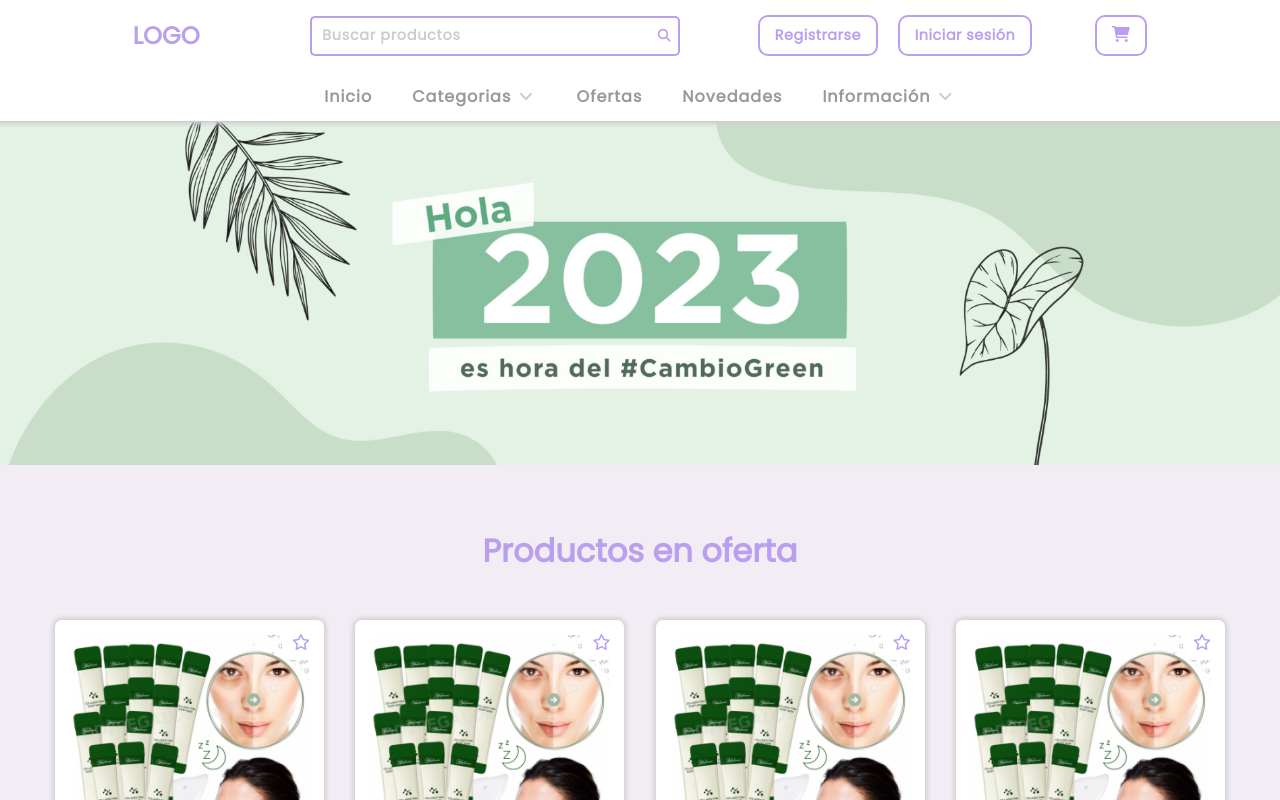
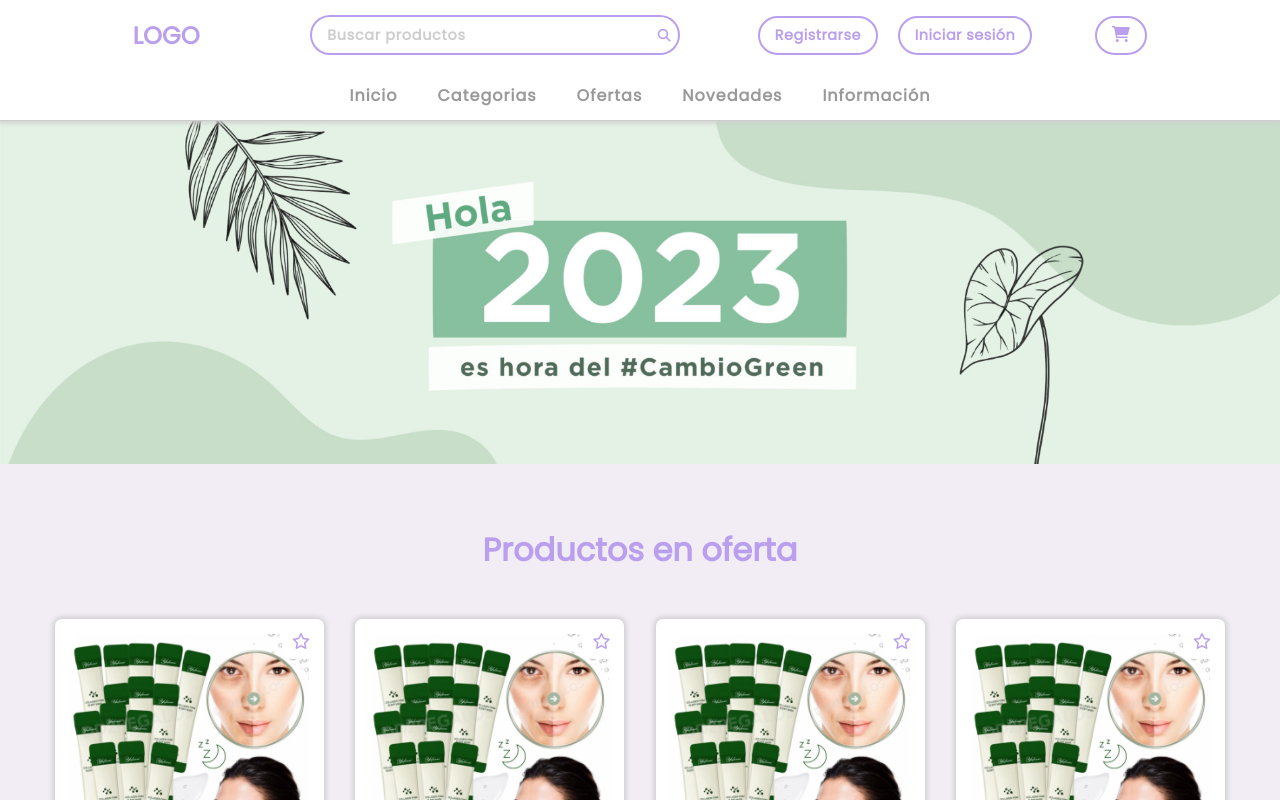
Before and after one commit to lorenzoSanchez97/ShowRoom, a React (Vite) app in the folder ShowRoom-FrontEnd/: page / in a window 1280 px wide. Shown: the top 800 px of the page. Built offline with nearby package versions, Linux system fonts and the light colour scheme.

Commit message:
Header listo

```diff
--- a/ShowRoom-FrontEnd/src/components/Header/Header.jsx
+++ b/ShowRoom-FrontEnd/src/components/Header/Header.jsx
@@ -47,7 +47,7 @@ function Header({ setSideMenu }) {
                     </Link>
                     <Link to="/">
                         <li className="nav-bar-element-container" onMouseEnter={() => setMouseEvent(1)} onMouseLeave={() => setMouseEvent(5)}>
-                            <p className="nav-bar-category desplegable">Categorias <i class="fa-solid fa-angle-down"></i></p>
+                            <p className="nav-bar-category desplegable">Categorias</p>
                             <ul className={`lista-desplegable ${mouseEvent === 1 ? "lista-desplegable-mostrar" : ""}`}>
                                 <li className="transparent-stripe"></li>
                                 <li className="subcategoria"><a href="">Mascarillas</a></li>
@@ -70,7 +70,7 @@ function Header({ setSideMenu }) {
                     </Link>
                     <Link to="/">
                         <li className="nav-bar-element-container" onMouseEnter={() => setMouseEvent(3)} onMouseLeave={() => setMouseEvent(5)}>
-                            <p className="nav-bar-category desplegable">Información <i class="fa-solid fa-angle-down"></i></p>
+                            <p className="nav-bar-category desplegable">Información </p>
                             <ul className={`lista-desplegable ${mouseEvent === 3 ? "lista-desplegable-mostrar" : ""}`}>
                                 <li className="transparent-stripe"></li>
                                 <li className="subcategoria"><a href="">Cómo comprar</a></li>
--- a/ShowRoom-FrontEnd/src/components/Header/header.css
+++ b/ShowRoom-FrontEnd/src/components/Header/header.css
@@ -60,8 +60,8 @@ ul.nav-bar-list {
     background: none;
     transition: all 100ms;
     color: var(--color3);
-    padding: 8px 15px;
-    border-radius: 10px;
+    padding: 7px 15px;
+    border-radius: 25px;
     letter-spacing: .5px;
     border: 2px solid var(--violeta);
     color: var(--violeta);
@@ -98,10 +98,10 @@ ul.nav-bar-list {
 .search-bar input {
     width: 85%;
     height: 40px;
-    border-radius: 5px 0 0 5px;
+    border-radius: 25px 0 0 25px;
     border: var(--violeta) solid 2px;
     border-right: none;
-    padding: 0 0 0 10px;
+    padding: 0 0 0 15px;
     font-size: 0.9rem;
     color: var(--color3);
     background-color: white;
@@ -127,7 +127,7 @@ ul.nav-bar-list {
     font-size: 14px;
     border: var(--violeta) solid 2px;
     border-left: none;
-    border-radius: 0 5px 5px 0;
+    border-radius: 0 25px 25px 0;
     padding: 0;
 }
 
@@ -161,14 +161,14 @@ ul.nav-bar-list {
 
 .subcategoria {
     text-align: center;
-    padding: 0;
+    padding: 5px;
     font-size: 1rem;
 }
 
 .subcategoria a {
     display: inline-block;
     width: 100%;
-    padding: 1px 5px;
+    padding: 7px 5px;
     color: var(--color3);
 }
 
```
